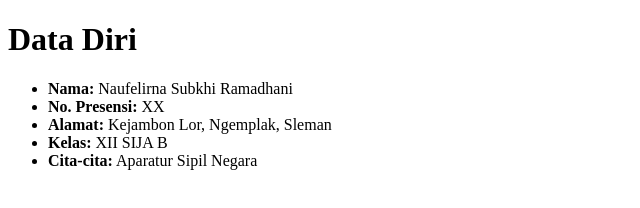
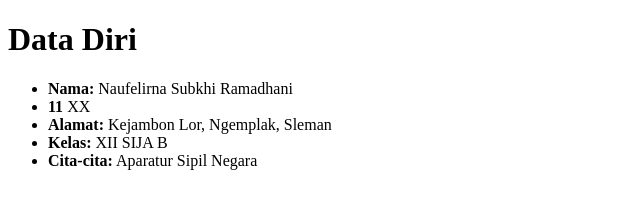
Before and after one commit to naufelirna/belajar_git, a plain HTML site: page index.html in a window 1280 px wide. Shown: the full height of the page, 0-640 px from the left. Drawn offline with Linux system fonts and the light colour scheme.

Commit message:
mengisi index.html

```diff
--- a/index.html
+++ b/index.html
@@ -9,7 +9,7 @@
     <h1>Data Diri</h1>
     <ul>
         <li><strong>Nama:</strong> Naufelirna Subkhi Ramadhani</li>
-        <li><strong>No. Presensi:</strong> XX</li>
+        <li><strong>11</strong> XX</li>
         <li><strong>Alamat:</strong> Kejambon Lor, Ngemplak, Sleman</li>
         <li><strong>Kelas:</strong> XII SIJA B</li>
         <li><strong>Cita-cita:</strong> Aparatur Sipil Negara</li>
```
